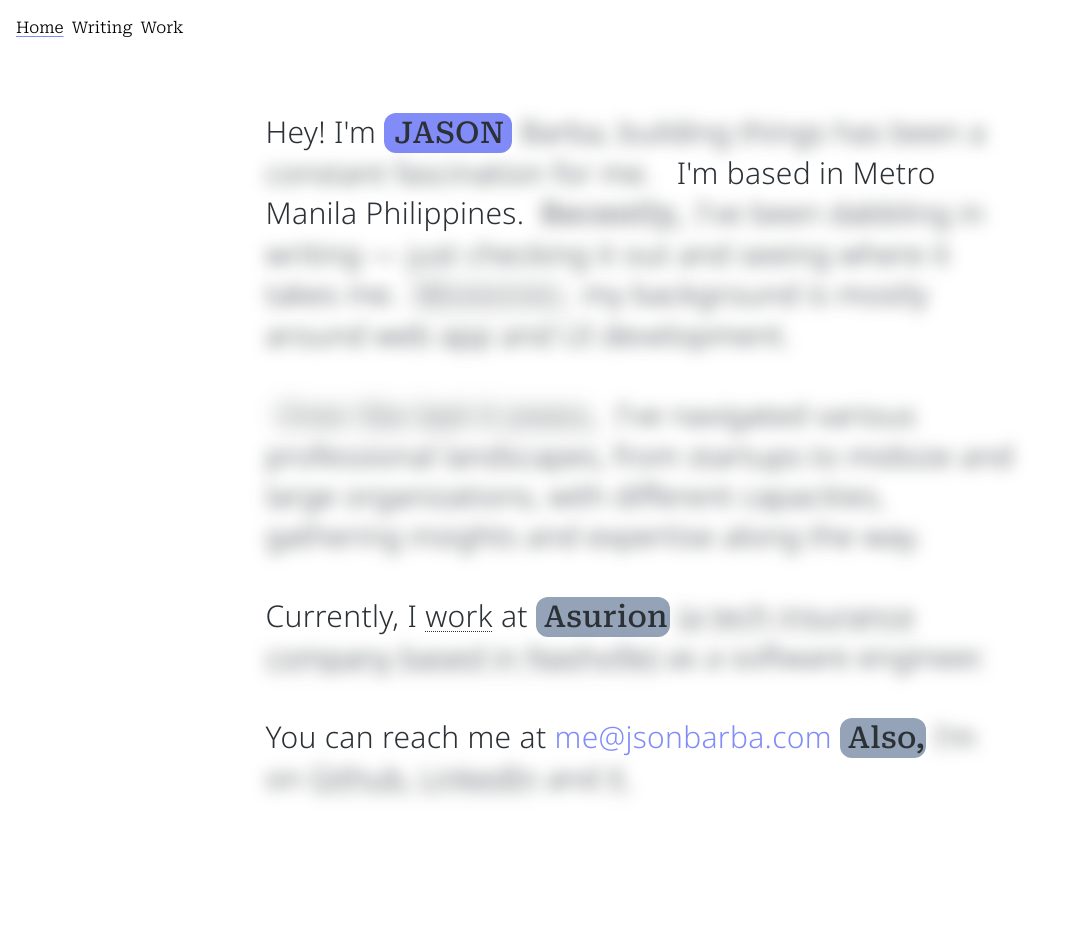
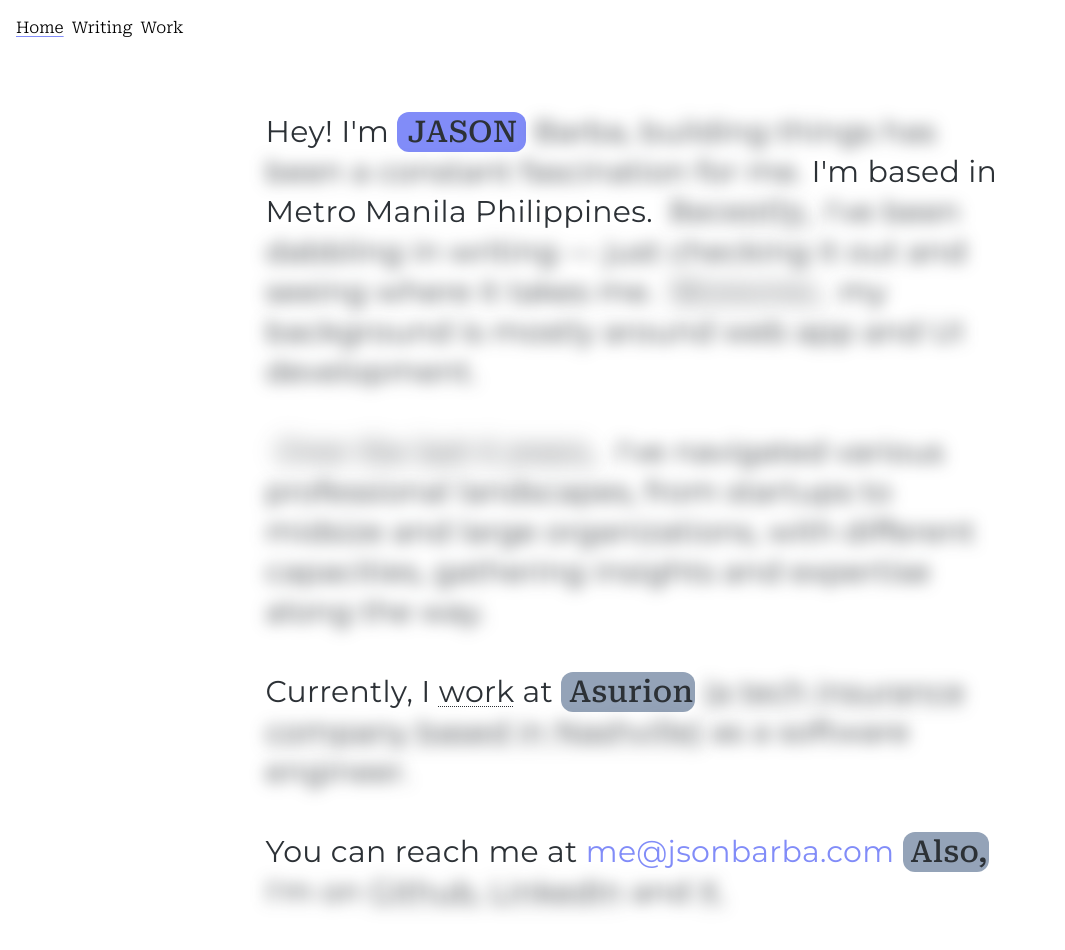
Before and after one commit to swoppy/jsonbarba, a Next.js app: page / in a window 1280 px wide. Shown: the top 950 px of the page, without its empty margins (0-1065 px from the left). Before the commit the page ends 862 px from the top, so only its background shows below. Built offline with nearby package versions, Linux system fonts and the light colour scheme.

Commit message:
fix(home): blur treatment and font - fix blur experience - update sans font from noto to monteserrat

```diff
--- a/src/components/home/AboutSection.tsx
+++ b/src/components/home/AboutSection.tsx
@@ -24,13 +24,13 @@ export function AboutSection({ currentYear }: { currentYear: number }) {
           <span className="mr-2 ml-2.5 font-medium">JASON</span>
         </button>{' '}
 
-        <span className={`inline ${blur.first ? 'blur' : `blur-0 ${hover.first && 'text-indigo-400'}`}`}>
+        <span className={`inline ${blur.JASON ? 'blur' : `blur-0 ${hover.first && 'text-indigo-400'}`}`}>
           Barba, building things has been a constant fascination for me.{' '}
         </span>
-        &nbsp;&nbsp;<span className={`inline ${(hover.first && !blur.first) && 'text-indigo-400'}`}>
+        <span className={`inline ${(hover.first && !blur.JASON) && 'text-indigo-400'}`}>
           I&#39;m based in Metro Manila Philippines.{' '}
           <button
-            className={`inline px-2 w-[98px] md:w-[155px] ${serif.className} ${blur.first ? 'blur cursor-text' : 'blur-0 cursor-pointer rounded-xl font-medium bg-slate-400 dark:text-dark'}`}
+            className={`inline px-2 w-[98px] md:w-[155px] ${serif.className} ${blur.JASON ? 'blur cursor-text' : 'blur-0 cursor-pointer rounded-xl font-medium bg-slate-400 dark:text-dark'}`}
             onClick={toggle.secondBlur}
             onMouseOver={() => onMouse.secondGroup({ event: 'over' })}
             onMouseOut={() => onMouse.secondGroup({ event: 'out' })}
@@ -39,10 +39,10 @@ export function AboutSection({ currentYear }: { currentYear: number }) {
           </button>
         </span>{' '}
 
-        <span className={`inline ${blur.second ? 'blur ' : `blur-0 ${hover.second && 'text-indigo-400'}`}`}>
+        <span className={`inline ${blur.RECENTLY ? 'blur ' : `blur-0 ${hover.second && 'text-indigo-400'}`}`}>
           I&#39;ve been dabbling in writing — just checking it out and seeing where it takes me.{' '}
           <button
-            className={`inline px-2 w-[108px] md:w-[168px] ${serif.className} ${blur.second ? 'blur cursor-text' : 'blur-0 cursor-pointer rounded-xl font-medium bg-slate-400 dark:text-dark'}`}
+            className={`inline px-2 w-[108px] md:w-[168px] ${serif.className} ${blur.RECENTLY ? 'blur cursor-text' : 'blur-0 cursor-pointer rounded-xl font-medium bg-slate-400 dark:text-dark'}`}
             onClick={toggle.thirdBlur}
             onMouseOver={() => onMouse.thirdGroup({ event: 'over' })}
             onMouseOut={() => onMouse.thirdGroup({ event: 'out' })}
@@ -51,12 +51,12 @@ export function AboutSection({ currentYear }: { currentYear: number }) {
           </button>
         </span>{' '}
 
-        <span className={`inline ${blur.third ? 'blur' : `blur-0 ${hover.third && 'text-indigo-400'}`}`}>
+        <span className={`inline ${blur.MOREOVER ? 'blur' : `blur-0 ${hover.third && 'text-indigo-400'}`}`}>
           my background is mostly around web app and UI development.{' '}<br/><br/>
           <button
             className={`
               inline px-2 w-[212px] md:w-[342px] ${serif.className}
-              ${blur.third ? 'blur cursor-text' : 'blur-0 cursor-pointer font-medium bg-slate-400 dark:text-dark'}
+              ${blur.MOREOVER ? 'blur cursor-text' : 'blur-0 cursor-pointer font-medium bg-slate-400 dark:text-dark'}
             `}
             onClick={toggle.fourthBlur}
             onMouseOver={() => onMouse.fourthGroup({ event: 'over' })}
@@ -66,7 +66,7 @@ export function AboutSection({ currentYear }: { currentYear: number }) {
           </button>{' '}
         </span>
 
-        <span className={`inline ${blur.fourth ? 'blur' : `blur-0 ${hover.fourth && 'text-indigo-400'}`}`}>
+        <span className={`inline ${blur.OVER_THE_LAST ? 'blur' : `blur-0 ${hover.fourth && 'text-indigo-400'}`}`}>
           I&#39;ve navigated various professional landscapes, from startups to midsize and large organizations, with different capacities, gathering insights and expertise along the way.{' '}
         </span><br/><br/>
 
@@ -89,21 +89,21 @@ export function AboutSection({ currentYear }: { currentYear: number }) {
         </button>{' '}
         <span>
           <a
-            {...(!blur.fifth && { href: "https://asurion.com" })}
+            {...(!blur.ASURION && { href: "https://asurion.com" })}
             rel="noopener noreferrer"
             target="_blank"
             className={`
-              inline underline decoration-dotted underline-offset-4 decoration-1 ${!blur.fifth && 'hover:decoration-indigo-400'}
-              ${blur.fifth ? 'blur' : `blur-0 ${(!blur.fifth && hover.fifth) && 'text-indigo-400'}`}
+              inline underline decoration-dotted underline-offset-4 decoration-1 ${!blur.ASURION && 'hover:decoration-indigo-400'}
+              ${blur.ASURION ? 'blur' : `blur-0 ${(!blur.ASURION && hover.fifth) && 'text-indigo-400'}`}
             `}
           >
             &#40;a tech insurance company based in Nashville&#41;
           </a>{' '}
-          <span className={`${blur.fifth ? 'blur' : `blur-0 ${hover.fifth && 'text-indigo-400'}`}`}>as a software engineer.</span>
+          <span className={`${blur.ASURION ? 'blur' : `blur-0 ${hover.fifth && 'text-indigo-400'}`}`}>as a software engineer.</span>
         </span>
         <br/><br/>
 
-        <span>
+        <span className="">
           You can reach me at{' '}
           <a
             href="mailto:me@jsonbarba.com"
@@ -122,7 +122,7 @@ export function AboutSection({ currentYear }: { currentYear: number }) {
             Also,
           </button>{' '}
           <span
-            className={`inline ${blur.sixth ? 'blur' : `blur-0 ${hover.sixth && 'text-indigo-400'}`}`}
+            className={`inline ${blur.ALSO ? 'blur' : `blur-0 ${hover.sixth && 'text-indigo-400'}`}`}
           >
             I&#39;m on{' '}
             <a
--- a/src/components/home/useBlur.ts
+++ b/src/components/home/useBlur.ts
@@ -1,67 +1,85 @@
 import { useState } from "react";
 
+enum Pills {
+  FIRST = 'JASON',
+  SECOND = 'RECENTLY',
+  THIRD = 'MOREOVER',
+  FOURTH = 'OVER_THE_LAST',
+  FIFTH = 'ASURION',
+  SIXTH = 'ALSO',
+}
+
+type BlurStates = Record<Pills, boolean>;
+
 export const useBlur = () => {
-  const [isBlur, setBlur] = useState({
-    first: true,
-    second: true,
-    third: true,
-    fourth: true,
-    fifth: true,
-    sixth: true
+  const [isBlur, setBlur] = useState<BlurStates>({
+    [Pills.FIRST]: true,
+    [Pills.SECOND]: true,
+    [Pills.THIRD]: true,
+    [Pills.FOURTH]: true,
+    [Pills.FIFTH]: true,
+    [Pills.SIXTH]: true
   });
 
   const firstBlur = () => {
-    if(!isBlur.first && !isBlur.second && !isBlur.third && !isBlur.fourth) {
+    if(!isBlur.JASON) {
       setBlur((previousStates) => {
         return {
           ...previousStates,
-          second: !previousStates.second,
-          third: !previousStates.third,
-          fourth: !previousStates.fourth,
+          [Pills.SECOND]: true,
+          [Pills.THIRD]: true,
+          [Pills.FOURTH]: true
         }
       });
     }
     setBlur((previousStates) => {
       return {
       ...previousStates,
-      first: !previousStates.first,
+      [Pills.FIRST]: !previousStates.JASON,
       }
     });
   }
 
   const secondBlur = () => {
-    if (!isBlur.first) setBlur((previousStates) => {
+    if (!isBlur.RECENTLY) {
+      setBlur((previousStates) => {
+        return {
+          ...previousStates,
+          [Pills.THIRD]: true,
+          [Pills.FOURTH]: true
+        }
+      });
+    }
+    setBlur((previousStates) => {
       return {
       ...previousStates,
-      second: !previousStates.second,
+      [Pills.SECOND]: !previousStates.RECENTLY,
       }
     });
   }
 
   const thirdBlur = () => {
-    if (!isBlur.first && !isBlur.second) setBlur((previousStates) => {
-      return {
-      ...previousStates,
-      third: !previousStates.third,
-      }
-    });
-
-    if (!isBlur.fourth) {
+    if (!isBlur.MOREOVER) {
       setBlur((previousStates) => {
         return {
           ...previousStates,
-          third: !previousStates.third,
-          fourth: !previousStates.fourth,
+          [Pills.FOURTH]: true
         }
       });
     }
+   setBlur((previousStates) => {
+      return {
+      ...previousStates,
+      [Pills.THIRD]: !previousStates.MOREOVER,
+      }
+    });
   }
 
   const fourthBlur = () => {
-    if (!isBlur.first && !isBlur.second && !isBlur.third) setBlur((previousStates) => {
+    setBlur((previousStates) => {
       return {
       ...previousStates,
-      fourth: !previousStates.fourth,
+      [Pills.FOURTH]: !previousStates.OVER_THE_LAST,
       }
     });
   }
@@ -70,7 +88,7 @@ export const useBlur = () => {
     setBlur((previousStates) => {
       return {
       ...previousStates,
-      fifth: !previousStates.fifth,
+      [Pills.FIFTH]: !previousStates.ASURION,
       }
     });
   }
@@ -79,7 +97,7 @@ export const useBlur = () => {
     setBlur((previousStates) => {
       return {
       ...previousStates,
-      sixth: !previousStates.sixth,
+      [Pills.SIXTH]: !previousStates.ALSO,
       }
     });
   }
--- a/src/font/fonts.ts
+++ b/src/font/fonts.ts
@@ -1,8 +1,8 @@
-import { Noto_Sans, Roboto_Serif } from "next/font/google";
+import { Roboto_Serif, Montserrat } from "next/font/google";
 
-export const sans = Noto_Sans({
+export const sans = Montserrat({
   fallback: ["-apple-system", "BlinkMacSystemFont", "Segoe UI", "Helvetica", "Arial", "sans-serif"],
-  weight: ["100" , "200" , "300" , "400" , "500" , "600" , "700" , "800" , "900"],
+  weight: ["400" , "500" , "600" , "700" , "800" , "900"],
   subsets: ["latin"],
   variable: "--font-sans"
 })
--- a/src/styles/globals.css
+++ b/src/styles/globals.css
@@ -18,4 +18,5 @@
 body {
   height: 100%;
   -webkit-font-smoothing: antialiased;
+  -moz-osx-font-smoothing: grayscale;
 }
```
